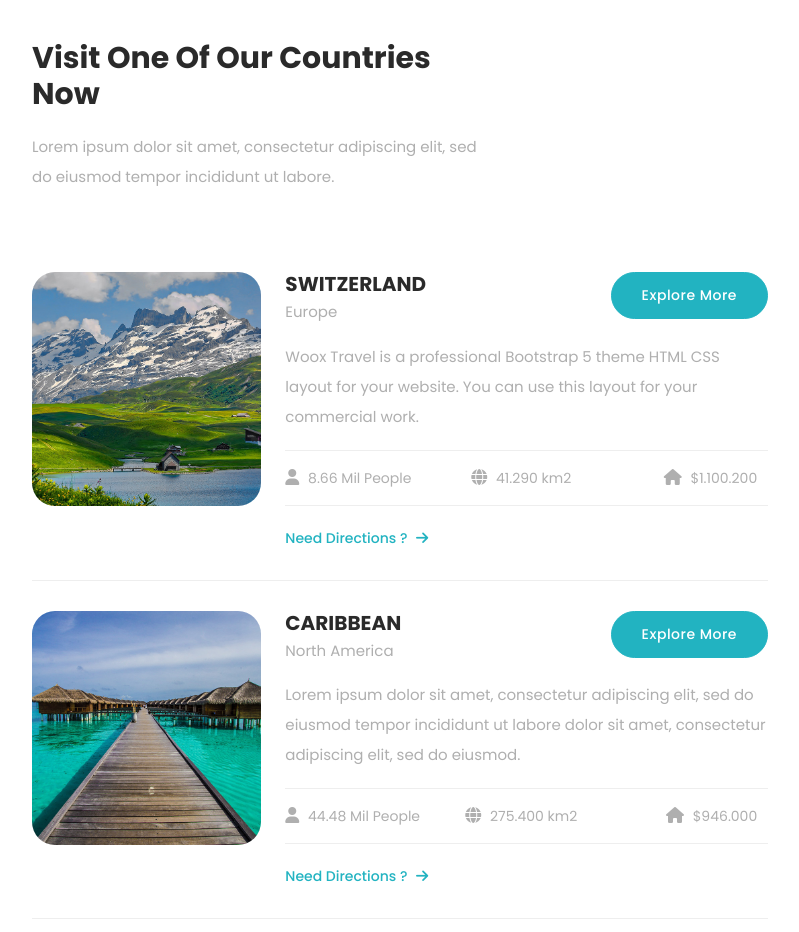
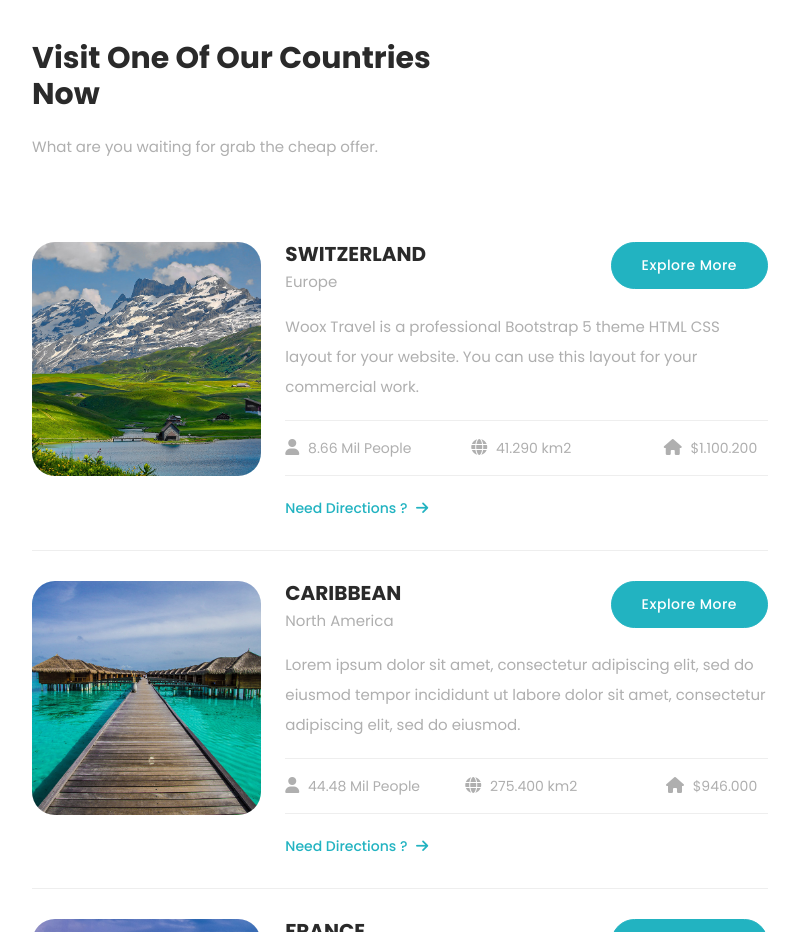
Before and after one commit to somu-92/EY_4.0_SU1, a plain HTML site: page index.html in a window 1280 px wide. Shown: the part 880-1812 px from the top of the page, without its empty margins (50-849 px from the left). Drawn offline with nearby package versions, Linux system fonts and the light colour scheme.

Commit message:
added header

```diff
--- a/index.html
+++ b/index.html
@@ -245,7 +245,7 @@ https://templatemo.com/tm-580-woox-travel
         <div class="col-lg-5">
           <div class="section-heading">
             <h2>Visit One Of Our Countries Now</h2>
-            <p>Lorem ipsum dolor sit amet, consectetur adipiscing elit, sed do eiusmod tempor incididunt ut labore.</p>
+            <p>What are you waiting for grab the cheap offer.</p>
           </div>
         </div>
       </div>
```
